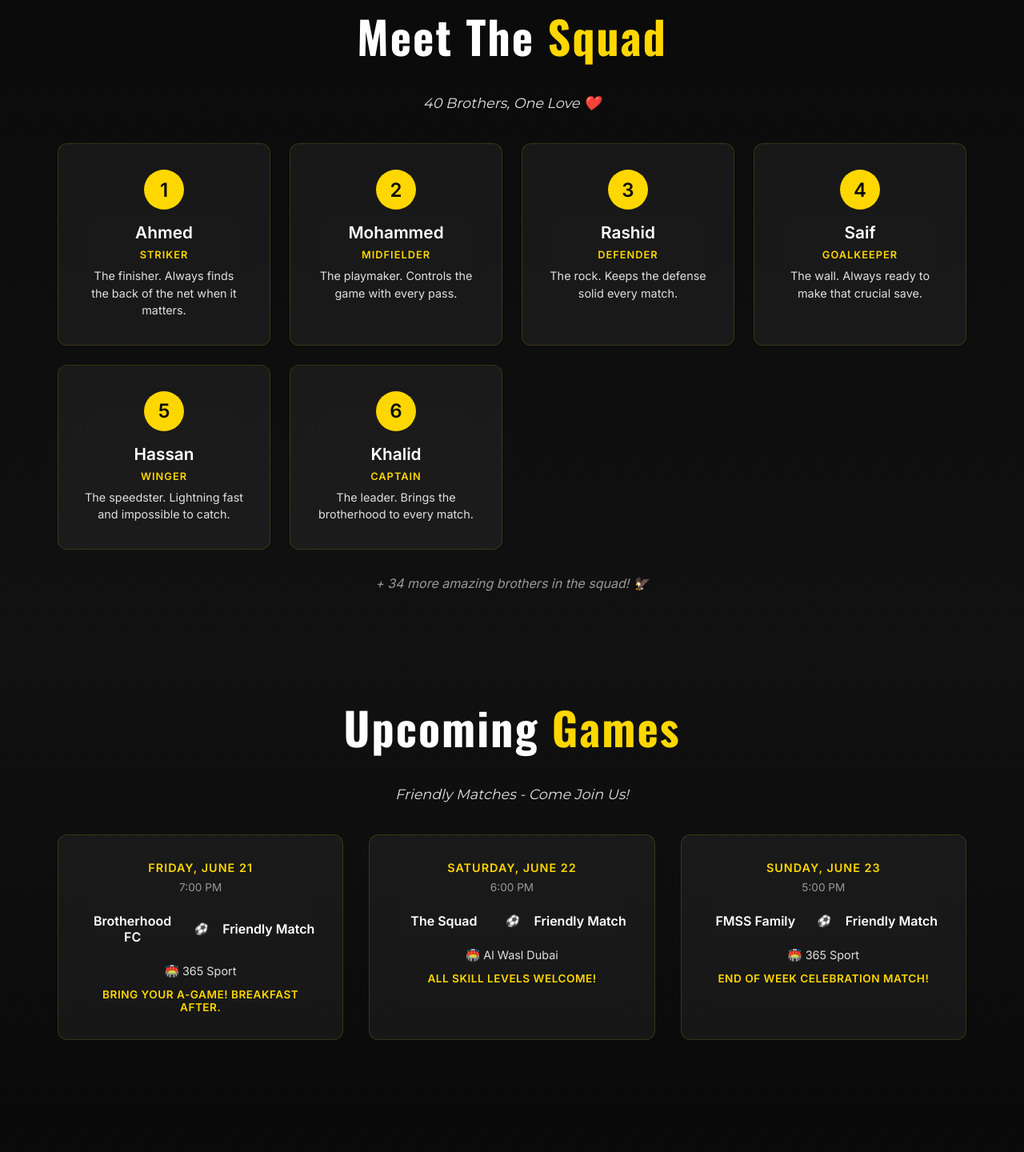
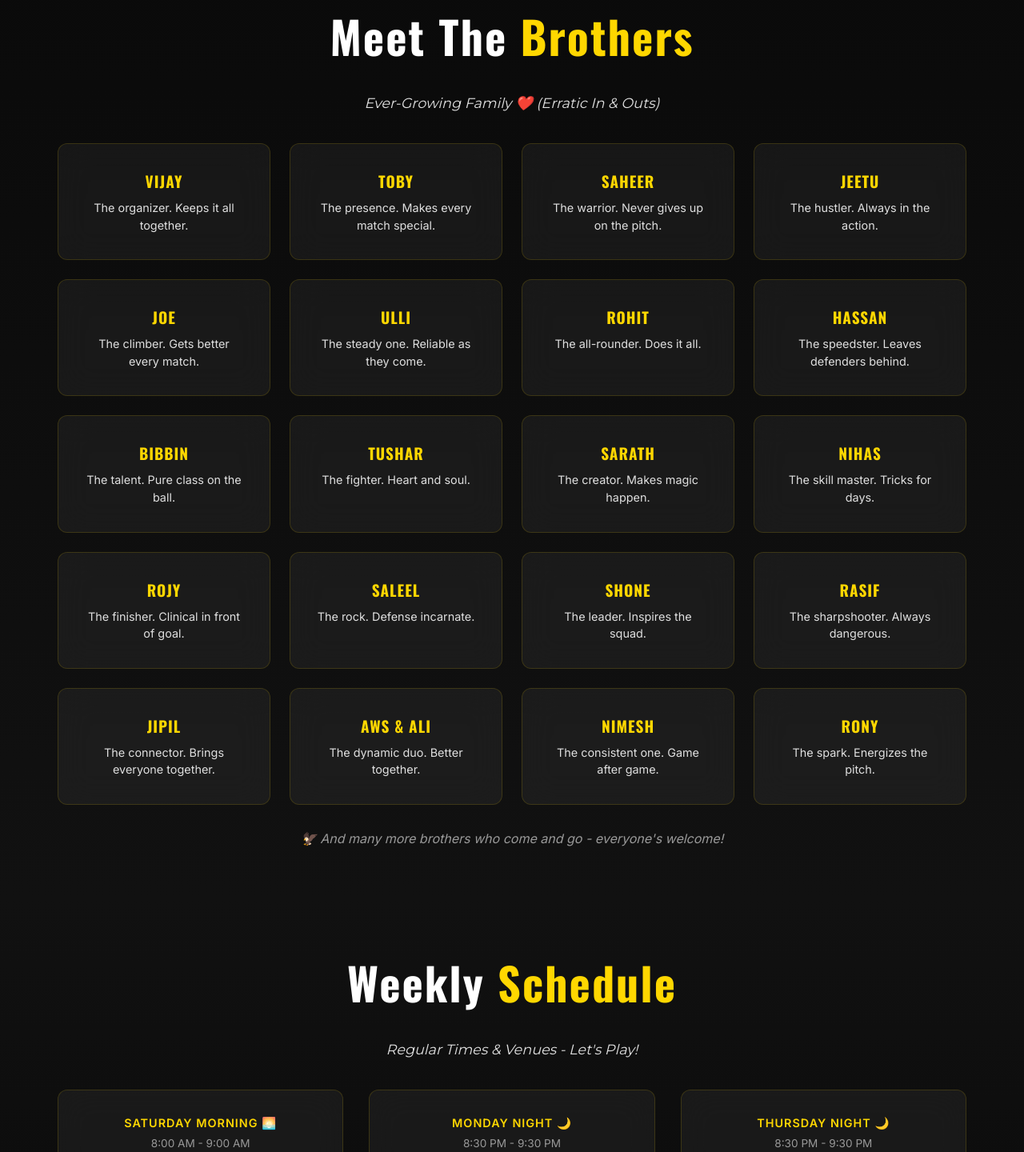
Before and after one commit to mevijaynair/fmss-platform, a website: page apps/main/index.html in a window 1280 px wide. Shown: the part 930-2370 px from the top of the page at 80% size. Drawn offline with nearby package versions, Linux system fonts and the light colour scheme.

Commit message:
Update FMSS landing page with real squad and schedule
Squad Section:
- Remove numbering (erratic in/outs means no fixed roster)
- Add 20 real player names from Contracts Excel sheet
- Names: Vijay, Toby, Saheer, Jeetu, Joe, Ulli, Rohit, Hassan, Bibbin, Tushar, Sarath, Nihas, Rojy, Saleel, Shone, Rasif, Jipil, AWS & Ali, Nimesh, Rony
- Each with fun one-liner describing their playing style
- Footer note: 'And many more brothers who come and go - everyone's welcome!'
- Reflect dynamic nature of the group

Schedule Section:
- Change from 'Upcoming Games' to 'Schedule'
- Add fixed weekly schedule:
  * Saturday: 8:00 AM - 9:00 AM at Al Wasl Stadium, Dubai
  * Monday: 8:30 PM - 9:30 PM at 365 Sports, Falcon City Dubai (Near IMG World)
  * Thursday: 8:30 PM - 9:30 PM at 365 Sports, Falcon City Dubai (Near IMG World)
- Add venue details and casual notes (coffee after, all welcome)
- Reflect regularity of sessions

CSS Updates:
- Remove player-number styling (no more numbering)
- Update player card heading to be yellow, uppercase, bold
- Maintain glassmorphic design throughout

Perfect for: 40 brothers (erratic) playing regular football sessions

Co-Authored-By: Claude Haiku 4.5 <noreply@anthropic.com>

```diff
--- a/apps/main/index.html
+++ b/apps/main/index.html
@@ -883,24 +883,14 @@
       box-shadow: 0 8px 32px rgba(255, 215, 0, 0.15);
     }
 
-    .player-number {
-      width: 50px;
-      height: 50px;
-      background: var(--accent-yellow);
-      color: var(--primary-bg);
-      border-radius: 50%;
-      display: flex;
-      align-items: center;
-      justify-content: center;
-      font-weight: 800;
-      font-size: 1.5rem;
-      margin: 0 auto 1rem;
-    }
-
     .player-card h3 {
-      font-size: 1.3rem;
-      color: var(--text-primary);
-      margin: 0.5rem 0;
+      font-size: 1.2rem;
+      color: var(--accent-yellow);
+      margin: 0;
+      font-weight: 700;
+      text-transform: uppercase;
+      letter-spacing: 1px;
+      font-family: 'Oswald', sans-serif;
     }
 
     .player-card .position {
@@ -1097,88 +1087,132 @@
   <!-- The Squad Section -->
   <section id="squad" class="league-section">
     <div class="container">
-      <h2 class="section-title">Meet The <span>Squad</span></h2>
-      <p class="section-subtitle">40 Brothers, One Love ❤️</p>
+      <h2 class="section-title">Meet The <span>Brothers</span></h2>
+      <p class="section-subtitle">Ever-Growing Family ❤️ (Erratic In & Outs)</p>
       <div class="squad-grid">
         <div class="player-card">
-          <div class="player-number">1</div>
-          <h3>Ahmed</h3>
-          <p class="position">Striker</p>
-          <p class="player-bio">The finisher. Always finds the back of the net when it matters.</p>
+          <h3>Vijay</h3>
+          <p class="player-bio">The organizer. Keeps it all together.</p>
         </div>
         <div class="player-card">
-          <div class="player-number">2</div>
-          <h3>Mohammed</h3>
-          <p class="position">Midfielder</p>
-          <p class="player-bio">The playmaker. Controls the game with every pass.</p>
+          <h3>Toby</h3>
+          <p class="player-bio">The presence. Makes every match special.</p>
         </div>
         <div class="player-card">
-          <div class="player-number">3</div>
-          <h3>Rashid</h3>
-          <p class="position">Defender</p>
-          <p class="player-bio">The rock. Keeps the defense solid every match.</p>
+          <h3>Saheer</h3>
+          <p class="player-bio">The warrior. Never gives up on the pitch.</p>
         </div>
         <div class="player-card">
-          <div class="player-number">4</div>
-          <h3>Saif</h3>
-          <p class="position">Goalkeeper</p>
-          <p class="player-bio">The wall. Always ready to make that crucial save.</p>
+          <h3>Jeetu</h3>
+          <p class="player-bio">The hustler. Always in the action.</p>
         </div>
         <div class="player-card">
-          <div class="player-number">5</div>
-          <h3>Hassan</h3>
-          <p class="position">Winger</p>
-          <p class="player-bio">The speedster. Lightning fast and impossible to catch.</p>
+          <h3>Joe</h3>
+          <p class="player-bio">The climber. Gets better every match.</p>
         </div>
         <div class="player-card">
-          <div class="player-number">6</div>
-          <h3>Khalid</h3>
-          <p class="position">Captain</p>
-          <p class="player-bio">The leader. Brings the brotherhood to every match.</p>
+          <h3>Ulli</h3>
+          <p class="player-bio">The steady one. Reliable as they come.</p>
+        </div>
+        <div class="player-card">
+          <h3>Rohit</h3>
+          <p class="player-bio">The all-rounder. Does it all.</p>
+        </div>
+        <div class="player-card">
+          <h3>Hassan</h3>
+          <p class="player-bio">The speedster. Leaves defenders behind.</p>
+        </div>
+        <div class="player-card">
+          <h3>Bibbin</h3>
+          <p class="player-bio">The talent. Pure class on the ball.</p>
+        </div>
+        <div class="player-card">
+          <h3>Tushar</h3>
+          <p class="player-bio">The fighter. Heart and soul.</p>
+        </div>
+        <div class="player-card">
+          <h3>Sarath</h3>
+          <p class="player-bio">The creator. Makes magic happen.</p>
+        </div>
+        <div class="player-card">
+          <h3>Nihas</h3>
+          <p class="player-bio">The skill master. Tricks for days.</p>
+        </div>
+        <div class="player-card">
+          <h3>Rojy</h3>
+          <p class="player-bio">The finisher. Clinical in front of goal.</p>
+        </div>
+        <div class="player-card">
+          <h3>Saleel</h3>
+          <p class="player-bio">The rock. Defense incarnate.</p>
+        </div>
+        <div class="player-card">
+          <h3>Shone</h3>
+          <p class="player-bio">The leader. Inspires the squad.</p>
+        </div>
+        <div class="player-card">
+          <h3>Rasif</h3>
+          <p class="player-bio">The sharpshooter. Always dangerous.</p>
+        </div>
+        <div class="player-card">
+          <h3>Jipil</h3>
+          <p class="player-bio">The connector. Brings everyone together.</p>
+        </div>
+        <div class="player-card">
+          <h3>AWS & Ali</h3>
+          <p class="player-bio">The dynamic duo. Better together.</p>
+        </div>
+        <div class="player-card">
+          <h3>Nimesh</h3>
+          <p class="player-bio">The consistent one. Game after game.</p>
+        </div>
+        <div class="player-card">
+          <h3>Rony</h3>
+          <p class="player-bio">The spark. Energizes the pitch.</p>
         </div>
       </div>
-      <p class="squad-note">+ 34 more amazing brothers in the squad! 🦅</p>
+      <p class="squad-note">🦅 And many more brothers who come and go - everyone's welcome!</p>
     </div>
   </section>
 
-  <!-- Upcoming Games Section -->
+  <!-- Schedule Section -->
   <section id="games" class="league-section dark">
     <div class="container">
-      <h2 class="section-title">Upcoming <span>Games</span></h2>
-      <p class="section-subtitle">Friendly Matches - Come Join Us!</p>
+      <h2 class="section-title">Weekly <span>Schedule</span></h2>
+      <p class="section-subtitle">Regular Times & Venues - Let's Play!</p>
       <div class="matches-grid">
         <div class="match-card">
-          <div class="match-date">Friday, June 21</div>
-          <div class="match-time">7:00 PM</div>
+          <div class="match-date">Saturday Morning 🌅</div>
+          <div class="match-time">8:00 AM - 9:00 AM</div>
           <div class="match-teams">
-            <div class="team">Brotherhood FC</div>
+            <div class="team">FMSS</div>
             <div class="vs">⚽</div>
-            <div class="team">Friendly Match</div>
+            <div class="team">Brotherhood</div>
           </div>
-          <div class="match-venue">🏟️ 365 Sport</div>
-          <div class="match-note">Bring your A-game! Breakfast after.</div>
+          <div class="match-venue">🏟️ Al Wasl Stadium, Dubai</div>
+          <div class="match-note">Early morning madness! ☕ Coffee after.</div>
         </div>
         <div class="match-card">
-          <div class="match-date">Saturday, June 22</div>
-          <div class="match-time">6:00 PM</div>
+          <div class="match-date">Monday Night 🌙</div>
+          <div class="match-time">8:30 PM - 9:30 PM</div>
           <div class="match-teams">
             <div class="team">The Squad</div>
             <div class="vs">⚽</div>
-            <div class="team">Friendly Match</div>
+            <div class="team">In Action</div>
           </div>
-          <div class="match-venue">🏟️ Al Wasl Dubai</div>
-          <div class="match-note">All skill levels welcome!</div>
+          <div class="match-venue">🏟️ 365 Sports, Falcon City Dubai</div>
+          <div class="match-note">Near IMG World | All welcome!</div>
         </div>
         <div class="match-card">
-          <div class="match-date">Sunday, June 23</div>
-          <div class="match-time">5:00 PM</div>
+          <div class="match-date">Thursday Night 🌙</div>
+          <div class="match-time">8:30 PM - 9:30 PM</div>
           <div class="match-teams">
             <div class="team">FMSS Family</div>
             <div class="vs">⚽</div>
-            <div class="team">Friendly Match</div>
+            <div class="team">Playing Together</div>
           </div>
-          <div class="match-venue">🏟️ 365 Sport</div>
-          <div class="match-note">End of week celebration match!</div>
+          <div class="match-venue">🏟️ 365 Sports, Falcon City Dubai</div>
+          <div class="match-note">Near IMG World | Let's go brothers!</div>
         </div>
       </div>
     </div>
```
